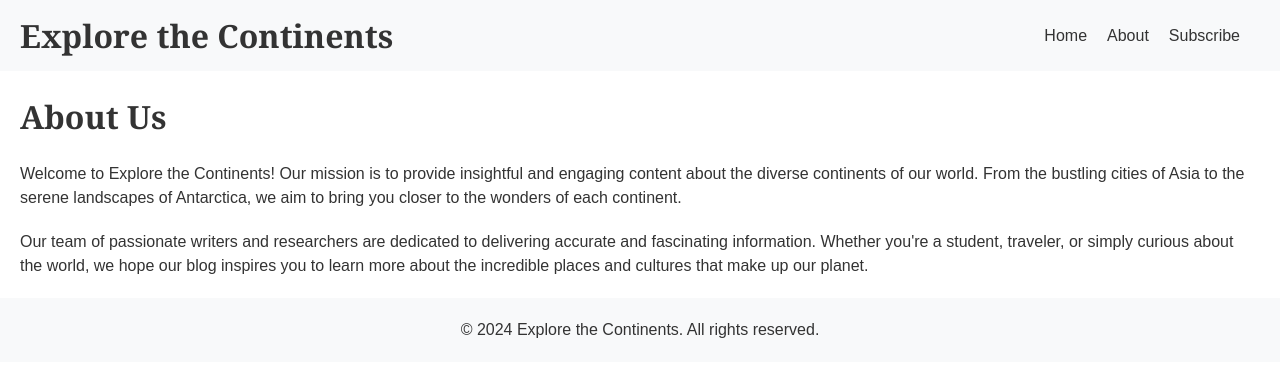
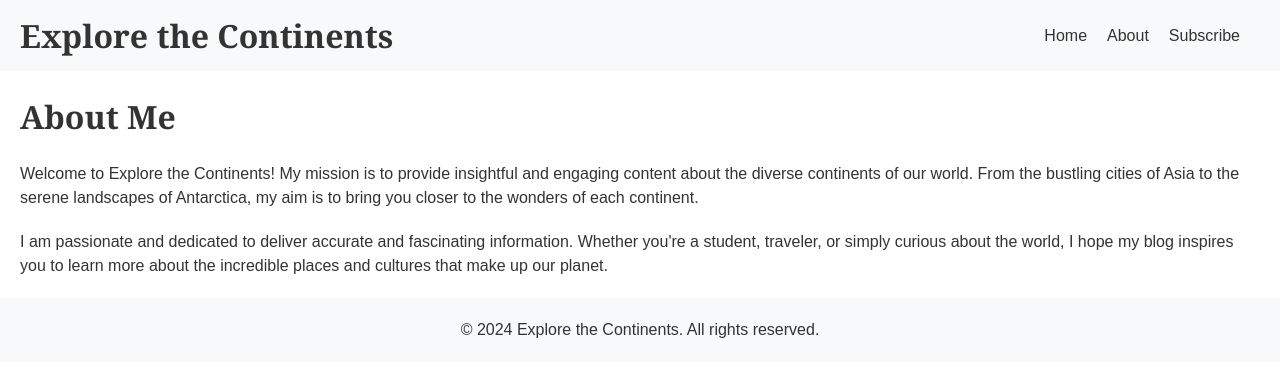
Before and after one commit to doncevan/UdacityFrontEnd, a plain HTML site: page TheEarth'sContinents/about.html in a window 1280 px wide. Drawn offline with Linux system fonts and the light colour scheme.

Commit message:
Made updates to make it more personalized

```diff
--- a/TheEarth'sContinents/about.html
+++ b/TheEarth'sContinents/about.html
@@ -3,7 +3,7 @@
   <head>
     <meta charset="UTF-8" />
     <meta name="viewport" content="width=device-width, initial-scale=1.0" />
-    <title>About Us</title>
+    <title>About Me</title>
     <link rel="stylesheet" href="assets/css/reset.css" />
     <link rel="stylesheet" href="assets/css/typography.css" />
     <link rel="stylesheet" href="assets/css/layout.css" />
@@ -21,19 +21,18 @@
     </header>
 
     <main class="about-content">
-      <h1>About Us</h1>
+      <h1>About Me</h1>
       <p>
-        Welcome to Explore the Continents! Our mission is to provide insightful
+        Welcome to Explore the Continents! My mission is to provide insightful
         and engaging content about the diverse continents of our world. From the
-        bustling cities of Asia to the serene landscapes of Antarctica, we aim
-        to bring you closer to the wonders of each continent.
+        bustling cities of Asia to the serene landscapes of Antarctica, my aim
+        is to bring you closer to the wonders of each continent.
       </p>
       <p>
-        Our team of passionate writers and researchers are dedicated to
-        delivering accurate and fascinating information. Whether you're a
-        student, traveler, or simply curious about the world, we hope our blog
-        inspires you to learn more about the incredible places and cultures that
-        make up our planet.
+        I am passionate and dedicated to deliver accurate and fascinating
+        information. Whether you're a student, traveler, or simply curious about
+        the world, I hope my blog inspires you to learn more about the
+        incredible places and cultures that make up our planet.
       </p>
     </main>
 
```
Also changed, not shown: TheEarth'sContinents/africa.html (+1 -1 lines), TheEarth'sContinents/antarctica.html (+1 -1 lines), TheEarth'sContinents/asia.html (+1 -1 lines), TheEarth'sContinents/australia.html (+1 -1 lines), TheEarth'sContinents/europe.html (+1 -1 lines), TheEarth'sContinents/index.html (+2 -1 lines), TheEarth'sContinents/north-america.html (+1 -1 lines), TheEarth'sContinents/south-america.html (+1 -1 lines), TheEarth'sContinents/subscribe.html (+2 -2 lines).
